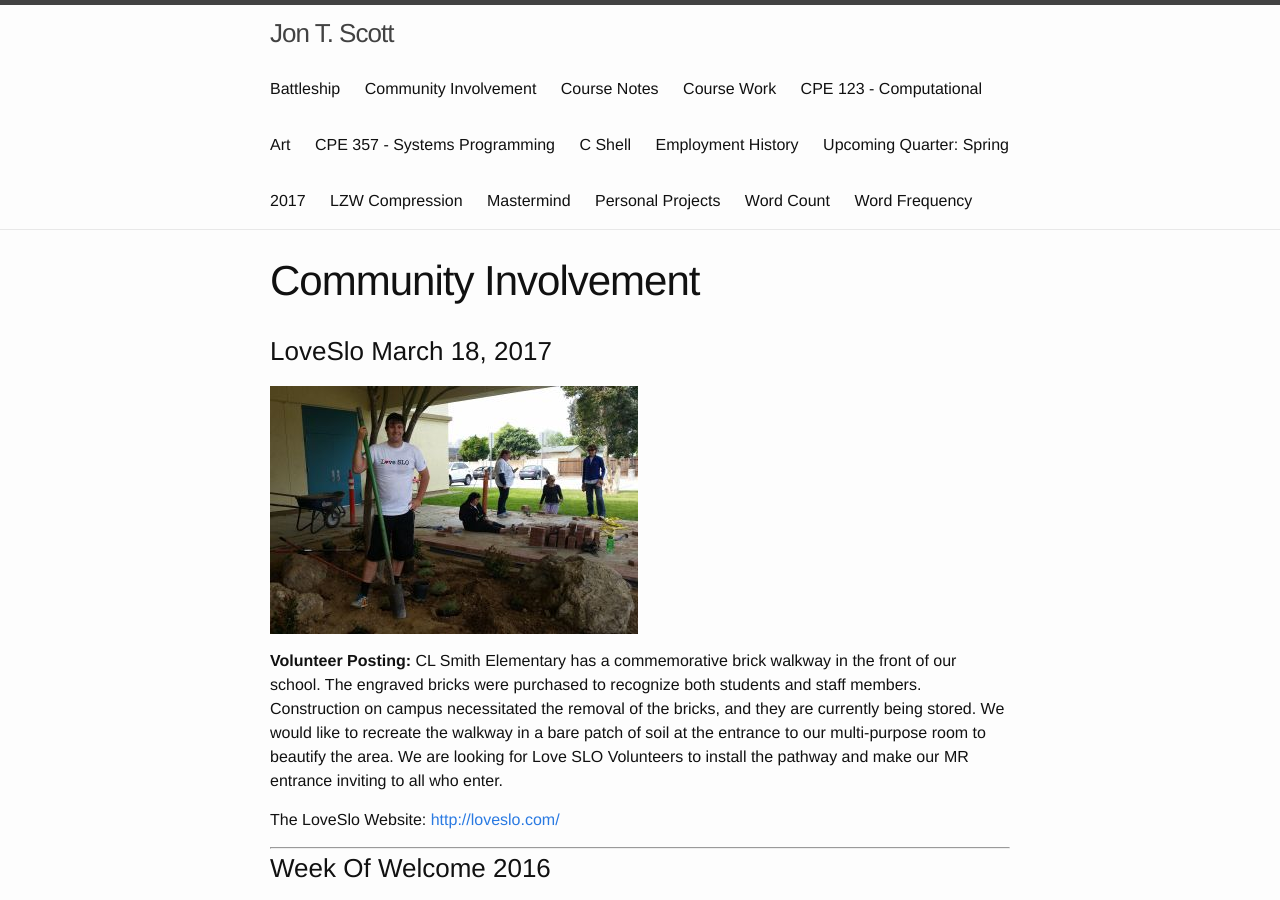
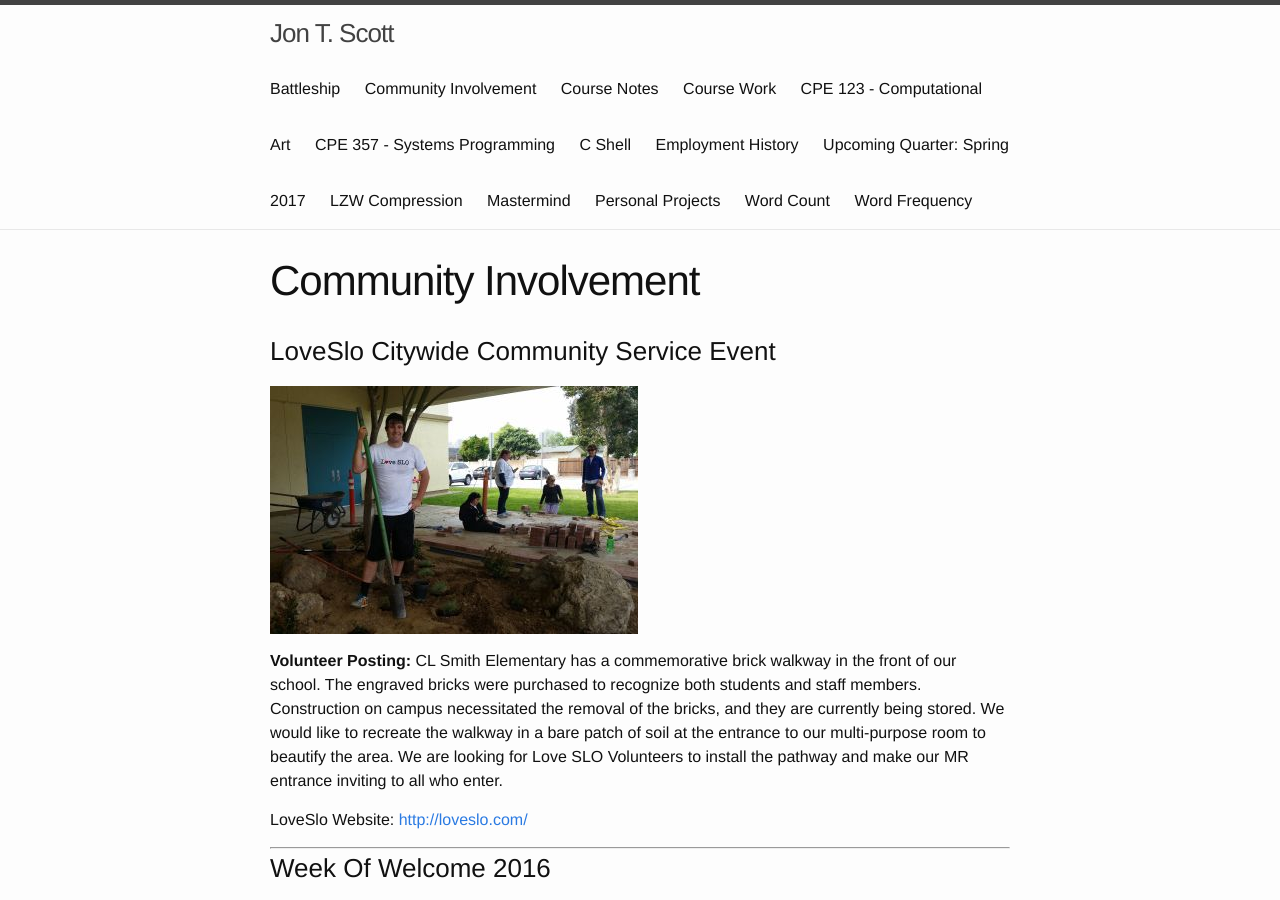
Before and after one commit to JonScott20/JonScott20.github.io, a Jekyll site: the page built from community_involvement.md, in a window 1280 px wide and 900 px high. Built offline with Jekyll 4.4.1, drawn with Linux system fonts in a browser that asks for light colours.

Commit message:
Update community_involvement.md

```diff
--- a/community_involvement.md
+++ b/community_involvement.md
@@ -4,13 +4,13 @@ title: Community Involvement
 permalink: /community_involvment/
 ---
 
-### LoveSlo March 18, 2017
+### LoveSlo Citywide Community Service Event
 
 ![LoveSlo](https://jonscott20.github.io/Files/Images/LoveSloCLSmithElementary.jpg)
 
 **Volunteer Posting:** CL Smith Elementary has a commemorative brick walkway in the front of our school. The engraved bricks were purchased to recognize both students and staff members. Construction on campus necessitated the removal of the bricks, and they are currently being stored. We would like to recreate the walkway in a bare patch of soil at the entrance to our multi-purpose room to beautify the area. We are looking for Love SLO Volunteers to install the pathway and make our MR entrance inviting to all who enter.
 
-The LoveSlo Website: <http://loveslo.com/>
+LoveSlo Website: <http://loveslo.com/>
 
 --------
 
```
